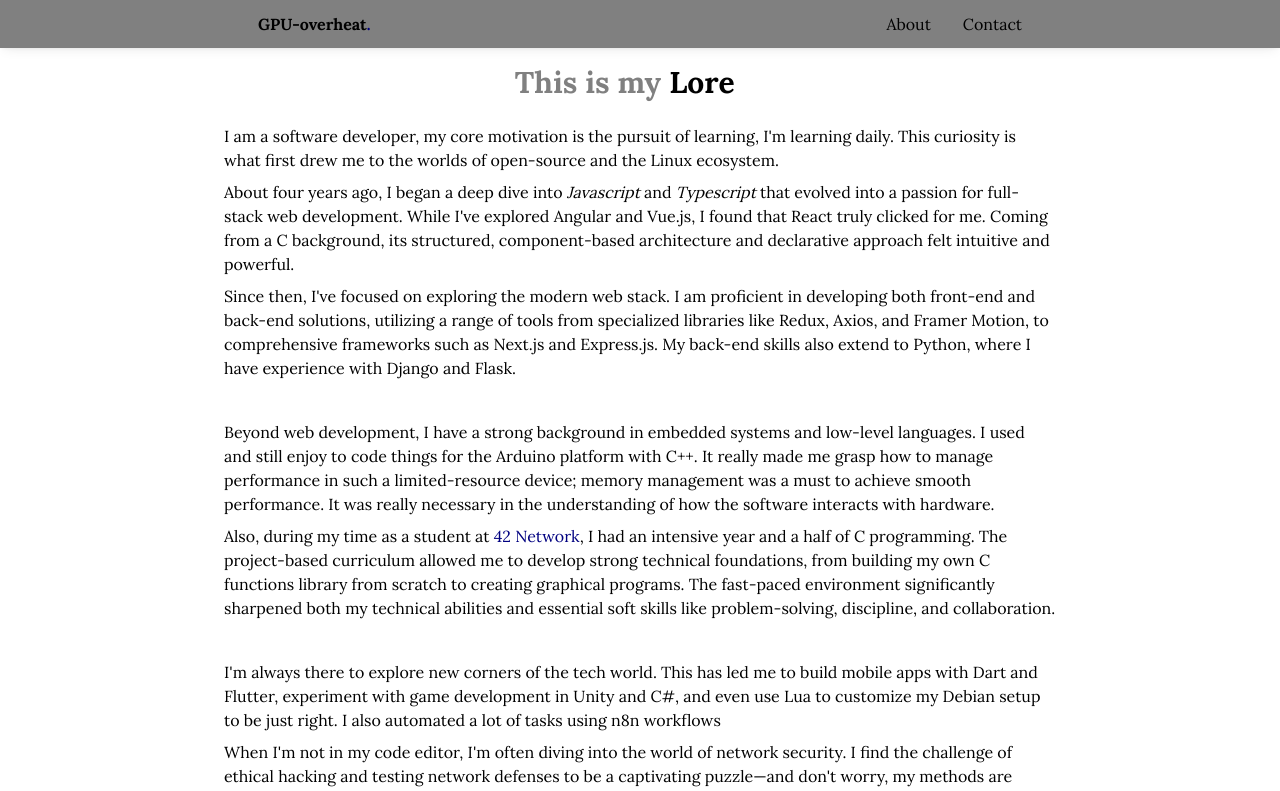
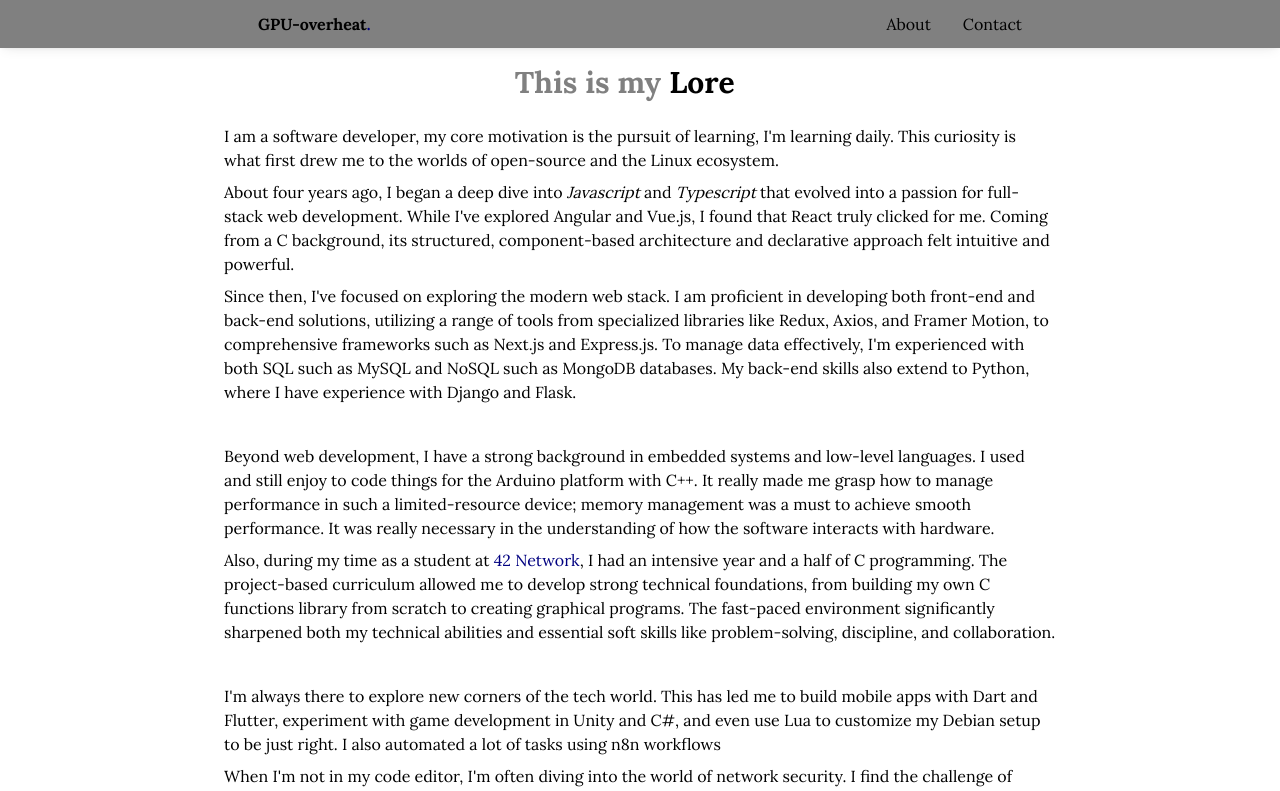
Before and after one commit to GPU-overheat/GPU-overheat.github.io, a React (Vite) app: page /about in a window 1280 px wide. Shown: the top 791 px of the page. Built offline with nearby package versions, Linux system fonts and the light colour scheme.

Commit message:
#2.0.0 i just added some text

```diff
--- a/src/AboutPage.tsx
+++ b/src/AboutPage.tsx
@@ -103,8 +103,10 @@ const AboutPage = () => {
           proficient in developing both front-end and back-end solutions,
           utilizing a range of tools from specialized libraries like Redux,
           Axios, and Framer Motion, to comprehensive frameworks such as Next.js
-          and Express.js. My back-end skills also extend to Python, where I have
-          experience with Django and Flask.
+          and Express.js. To manage data effectively, I'm experienced with both
+          SQL such as MySQL and NoSQL such as MongoDB databases. My back-end
+          skills also extend to Python, where I have experience with Django and
+          Flask.
         </p>
       </div>
       <div className={paraStyle}>
```
